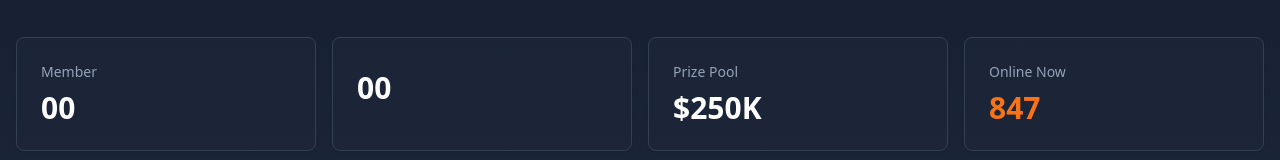
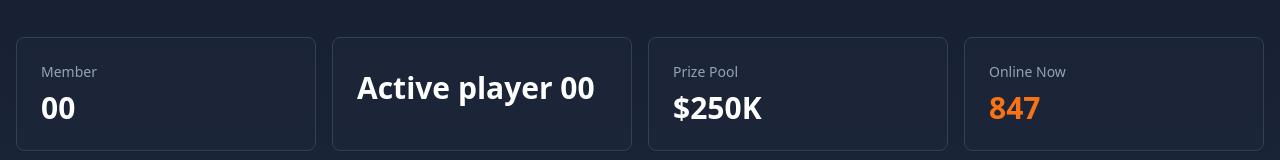
Before and after one commit to Buildify-UG/gaming-tournament-app-f5c11223-187b-45b9-91dc-e3cdfb6de142, a React (Vite) app: page / in a window 1280 px wide. Shown: the part 452-612 px from the top of the page. Built offline with nearby package versions, Linux system fonts and the light colour scheme.

Commit message:
Updated project files manually

```diff
--- a/src/pages/Index.tsx
+++ b/src/pages/Index.tsx
@@ -122,7 +122,7 @@ export default function Index() {
           </Card>
           <Card className="bg-slate-800/50 border-slate-700 p-6">
             <div className="text-slate-400 text-sm mb-2"></div>
-            <div className="text-3xl font-bold text-white">00</div>
+            <div className="text-3xl font-bold text-white">Active player 00</div>
           </Card>
           <Card className="bg-slate-800/50 border-slate-700 p-6">
             <div className="text-slate-400 text-sm mb-2">Prize Pool</div>
```
